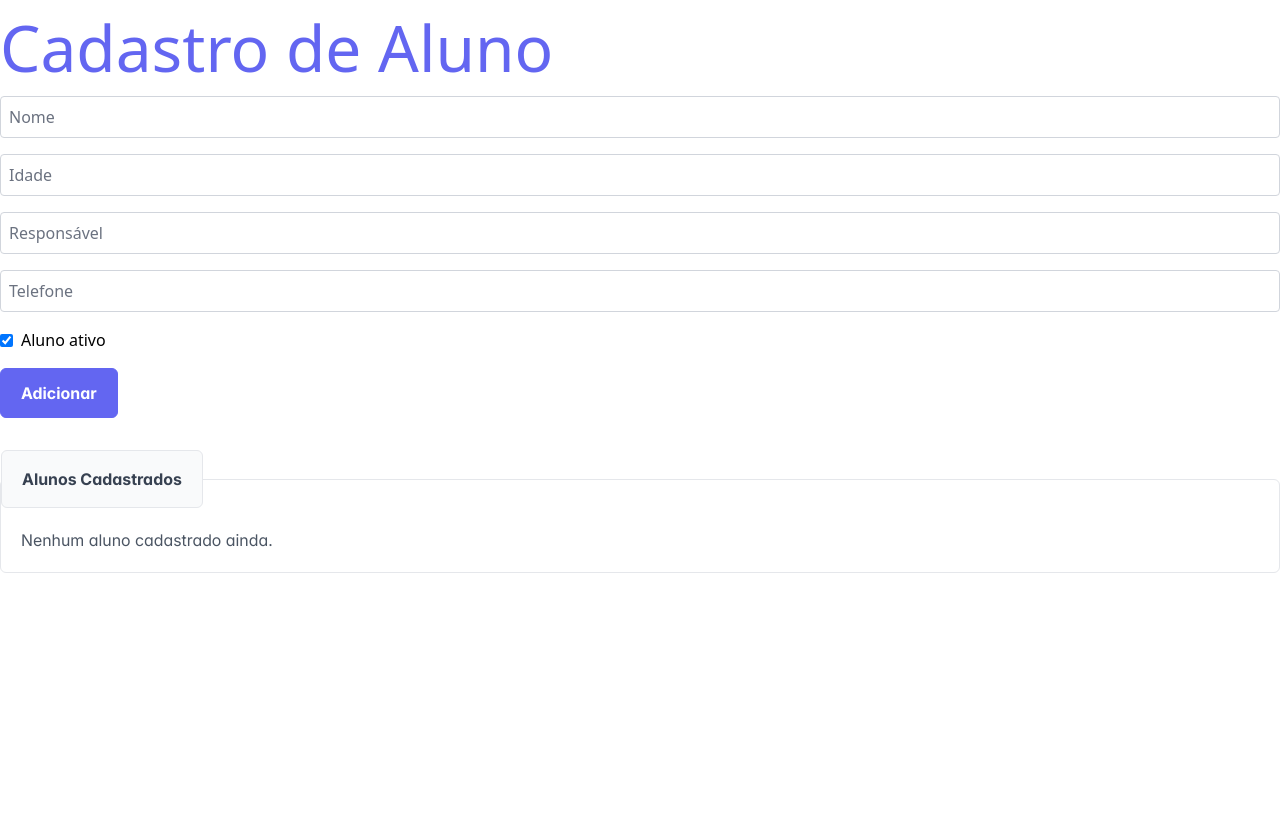
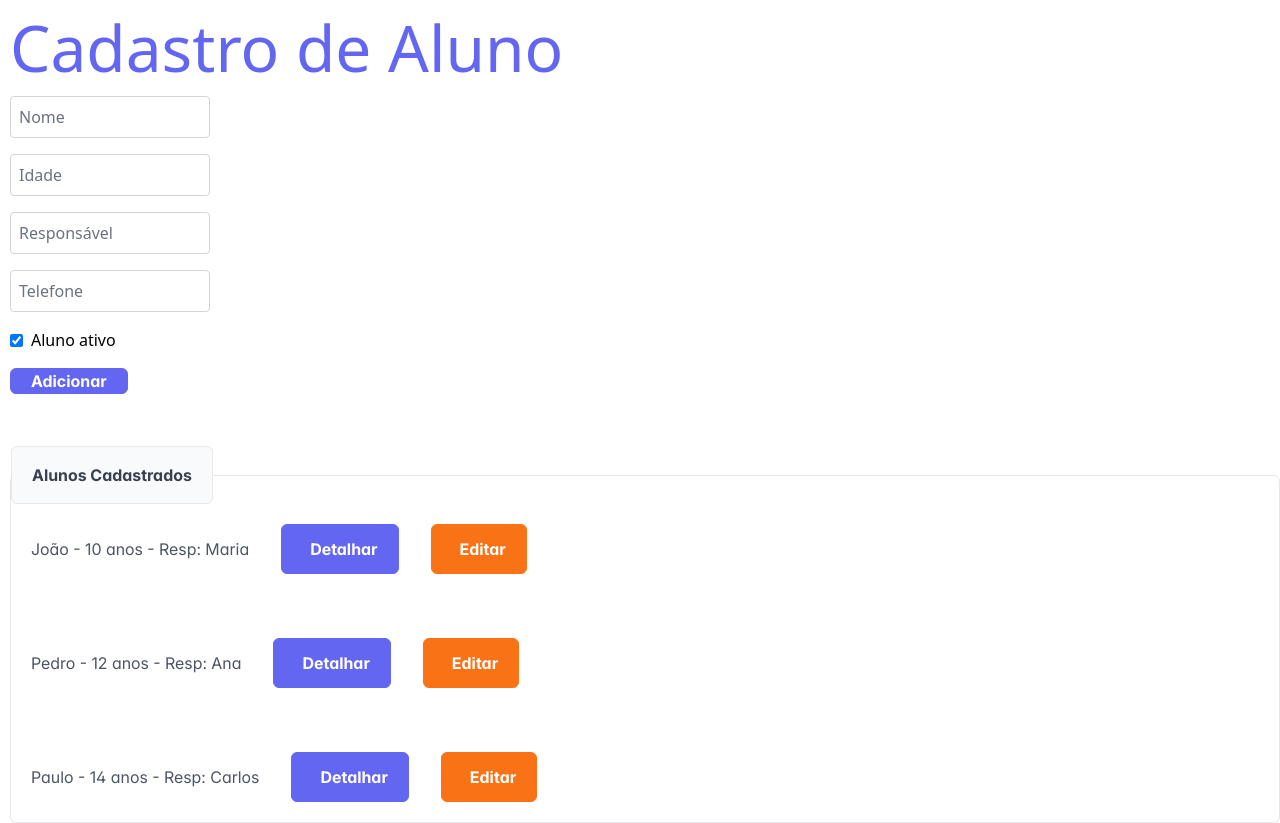
Before and after one commit to Manoelpj/Sistema-de-Gerenciamento-de-Pagamentos, a React (Vite) app in the folder frontend/: page / in a window 1280 px wide. Before the commit the page ends 800 px from the top, so only its background shows below. Built offline with nearby package versions, Linux system fonts and the light colour scheme.

Commit message:
fix: resolver bug do update não funcionar

```diff
--- a/frontend/src/App.tsx
+++ b/frontend/src/App.tsx
@@ -1,4 +1,4 @@
-import { useState } from 'react'
+import { useState, useEffect } from 'react'
 import './App.css'
 import { Fieldset } from 'primereact/fieldset'
 import TitleGeneric from './components/TitleGeneric'
@@ -17,12 +17,12 @@ function App() {
   const [classrooms, setClassrooms] = useState<Classroom[]>([])
   const [selectedIndex, setSelectedIndex] = useState<number | null>(null)
 
-  // Incluir nova turma
+
   function classroomAdd(newClassroom: Classroom) {
     setClassrooms([...classrooms, newClassroom])
   }
 
-  // Atualizar turma existente
+
   function classroomUpdate(index: number, updated: Classroom) {
     const updatedList = classrooms.map((c, i) =>
       i === index ? updated : c
@@ -31,24 +31,31 @@ function App() {
     setSelectedIndex(null)
   }
 
+  useEffect(() => {
+    setClassrooms([
+      { name: 'João', age: 10, guardian: 'Maria', phone: '123456789', active: true },
+      { name: 'Pedro', age: 12, guardian: 'Ana', phone: '987654321', active: true },
+      { name: 'Paulo', age: 14, guardian: 'Carlos', phone: '456789123', active: true },
+    ])
+  }, [])
+
   return (
     <>
+      <div className='ml-[10px]'>
+
         <TitleGeneric title="Cadastro de Aluno" />
 
-      {/* Formulário para incluir ou alterar */}
         <FormRegisterClassroom
           onAdd={classroomAdd}
-        onUpdate={classroomUpdate}
-        classrooms={classrooms}
-        selectedIndex={selectedIndex}
         />
 
         <Fieldset legend="Alunos Cadastrados">
           <ClassroomList
             classrooms={classrooms}
-          onEdit={(index) => setSelectedIndex(index)}
+            onUpdate={classroomUpdate}
           />
         </Fieldset>
+      </div>
     </>
   )
 }
--- a/frontend/src/components/FormRegisterClassroom.tsx
+++ b/frontend/src/components/FormRegisterClassroom.tsx
@@ -32,7 +32,9 @@ export default function FormRegisterClassroom({ onAdd }: Props) {
   }
 
   return (
-    <form onSubmit={handleSubmit} className="flex flex-col gap-4 mb-8">
+    <form onSubmit={handleSubmit} className="flex flex-col gap-4
+    mb-[150px]
+    w-[200px] h-[200px]">
       <input
         type="text"
         name="name"
```
Lines whose indentation alone changed are shown as unchanged.
